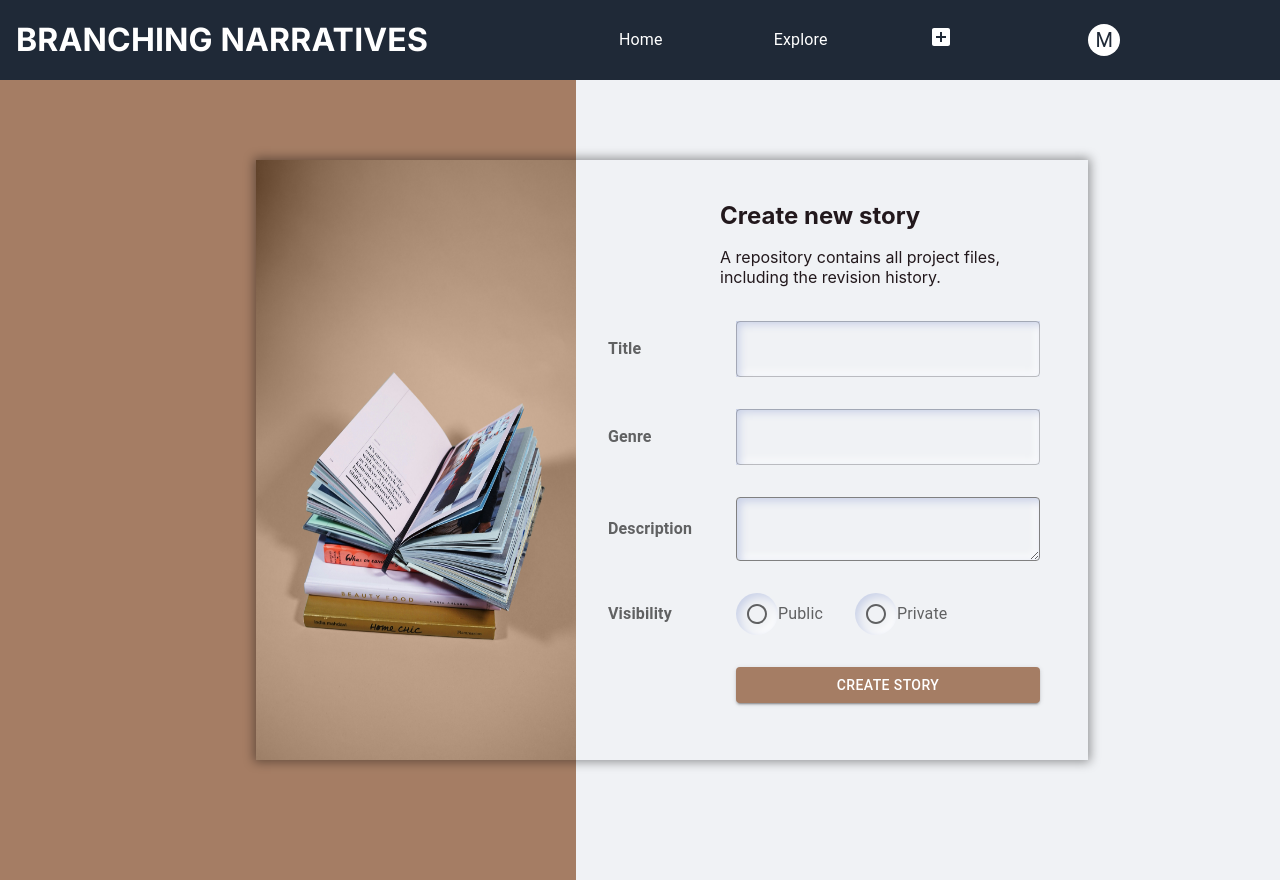
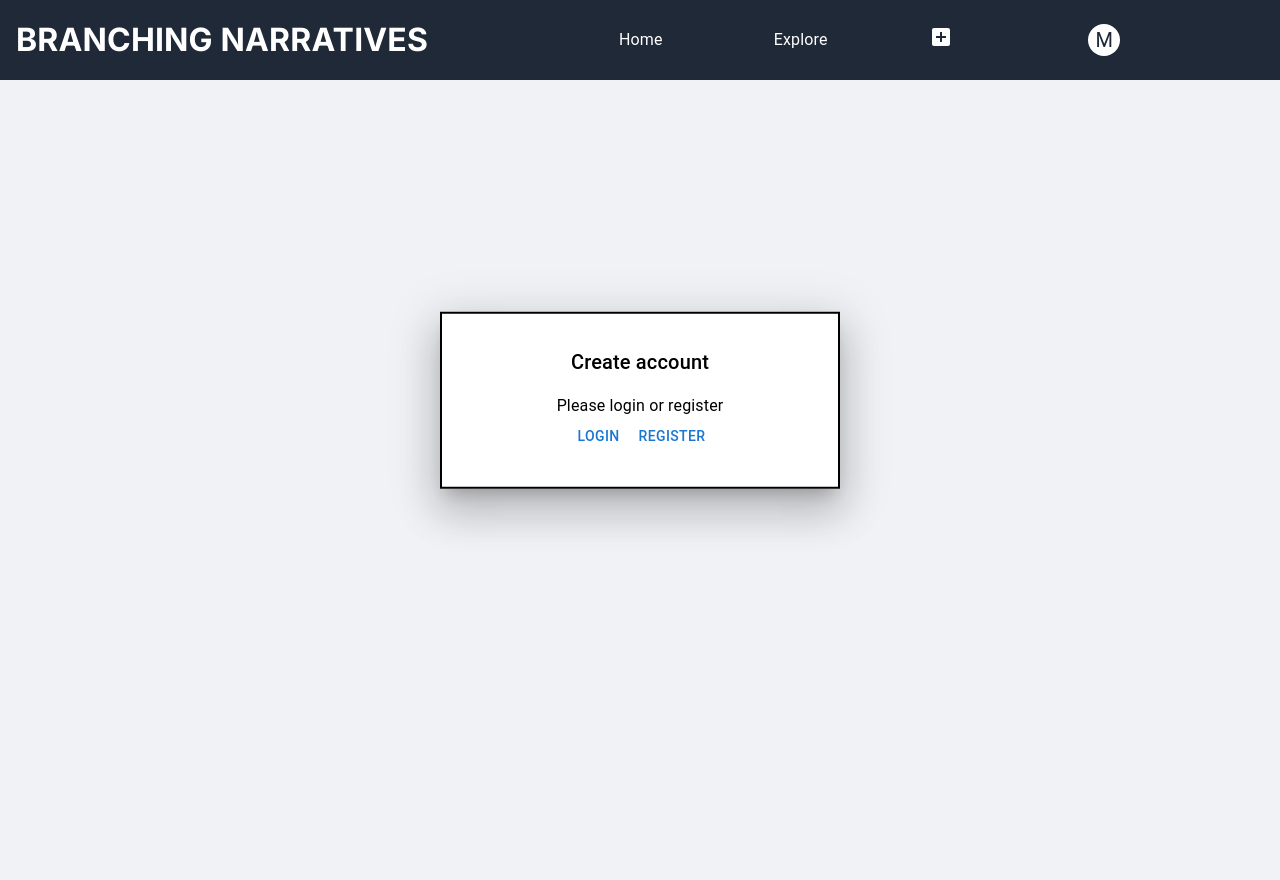
Before and after one commit to NihalSrivastavaRC/Branching-Narratives-Frontend, a React (Create React App) app: page /newStory in a window 1280 px wide. After the commit the page ends 800 px from the top, so only its background shows below. Built offline with nearby package versions, Linux system fonts and the light colour scheme; no server answers.

Commit message:
added login check frontend modal.

```diff
--- /dev/null
+++ b/src/components/NotLoggedIn.js
@@ -0,0 +1,61 @@
+import React from "react";
+import { Button, Box, Typography } from "@mui/material";
+
+import { useNavigate } from "react-router-dom";
+
+const style = {
+  position: "absolute",
+  top: "50%",
+  left: "50%",
+  transform: "translate(-50%, -50%)",
+  width: 400,
+  bgcolor: "background.paper",
+  border: "2px solid #000",
+  boxShadow: 24,
+  p: 4,
+};
+
+function NotLoggedIn() {
+  const navigate = useNavigate();
+  return (
+    <Box sx={style}>
+      <Typography
+        id="modal-modal-title"
+        variant="h6"
+        component="h2"
+        style={{ textAlign: "center" }}
+      >
+        Create account
+      </Typography>
+      <Typography
+        id="modal-modal-description"
+        sx={{
+          mt: 2,
+          display: "flex",
+          flexDirection: "column",
+          alignItems: "center",
+        }}
+      >
+        Please login or register
+        <div>
+          <Button
+            onClick={() => {
+              navigate("/login");
+            }}
+          >
+            Login
+          </Button>
+          <Button
+            onClick={() => {
+              navigate("/register");
+            }}
+          >
+            Register
+          </Button>
+        </div>
+      </Typography>
+    </Box>
+  );
+}
+
+export default NotLoggedIn;
--- a/src/pages/Explore.js
+++ b/src/pages/Explore.js
@@ -17,12 +17,26 @@ import { useNavigate } from "react-router-dom";
 function Explore() {
   const [stories, setStories] = useState([]);
   const [searchWord, setSearchWord] = useState("");
+  const [isLoggedIn, setIsLoggedIn] = useState("");
 
   const navigate = useNavigate();
 
   const BASE_URL = "http://localhost:3001";
 
+  const token = localStorage.getItem("jwt_token");
+
   useEffect(() => {
+    axios
+      .get(BASE_URL + "/isLoggedIn", {
+        headers: { Authorization: `Bearer ${token}` },
+      })
+      .then((response) => {
+        setIsLoggedIn(true);
+      })
+      .catch((err) => {
+        console.log(err);
+        setIsLoggedIn(false);
+      });
     axios
       .get(BASE_URL + "/getAllStories")
       .then((response) => {
@@ -32,7 +46,7 @@ function Explore() {
       .catch((err) => {
         console.log(err);
       });
-  }, []);
+  }, [token]);
 
   const fork = (title, genre, description, content, username) => {
     const token = localStorage.getItem("jwt_token");
@@ -174,6 +188,7 @@ function Explore() {
                     </Button>
                     <Button
                       size="small"
+                      disabled={!isLoggedIn}
                       onClick={() => {
                         let latest_commit_content = "";
                         if (story.commit_history) {
--- a/src/pages/MyStories.js
+++ b/src/pages/MyStories.js
@@ -9,10 +9,13 @@ import {
 } from "@mui/material";
 import axios from "axios";
 import { useNavigate } from "react-router-dom";
+import NotLoggedIn from "../components/NotLoggedIn";
 
 export default function MyStories() {
   const [stories, setStories] = useState([]);
   const [updateCalled, setUpdateCalled] = useState(false);
+  const [isLoggedIn, setIsLoggedIn] = useState("");
+
   const BASE_URL = "http://localhost:3001";
   const navigate = useNavigate();
 
@@ -36,6 +39,17 @@ export default function MyStories() {
 
   useEffect(() => {
     axios
+      .get(BASE_URL + "/isLoggedIn", {
+        headers: { Authorization: `Bearer ${token}` },
+      })
+      .then((response) => {
+        setIsLoggedIn(true);
+      })
+      .catch((err) => {
+        console.log(err);
+        setIsLoggedIn(false);
+      });
+    axios
       .get(BASE_URL + "/getStories", {
         headers: { Authorization: `Bearer ${token}` },
       })
@@ -48,13 +62,19 @@ export default function MyStories() {
   }, [updateCalled, token]);
 
   return (
+    <>
+      {isLoggedIn ? (
         <div style={{ padding: "1rem" }}>
           <h2>MyStories</h2>
           <Grid container>
             {stories.map((story, index) => {
               return (
                 <Grid item xs={12} sm={6} key={index}>
-              <Card variant="outlined" key={index} style={{ margin: "1rem" }}>
+                  <Card
+                    variant="outlined"
+                    key={index}
+                    style={{ margin: "1rem" }}
+                  >
                     <CardContent>
                       <Typography
                         sx={{ fontSize: 14 }}
@@ -69,7 +89,9 @@ export default function MyStories() {
                       <Typography sx={{ mb: 1.5 }} color="text.secondary">
                         {story.username}
                       </Typography>
-                  <Typography variant="body2">{story.description}</Typography>
+                      <Typography variant="body2">
+                        {story.description}
+                      </Typography>
                     </CardContent>
                     <CardActions>
                       <Button
@@ -78,8 +100,9 @@ export default function MyStories() {
                           let latest_commit_content = "";
                           if (story.commit_history) {
                             latest_commit_content =
-                          story.commit_history[story.commit_history.length - 1]
-                            .content;
+                              story.commit_history[
+                                story.commit_history.length - 1
+                              ].content;
                           }
 
                           navigate("/storyEditor", {
@@ -126,5 +149,9 @@ export default function MyStories() {
             })}
           </Grid>
         </div>
+      ) : (
+        <NotLoggedIn />
+      )}
+    </>
   );
 }
--- a/src/pages/NewStory.js
+++ b/src/pages/NewStory.js
@@ -1,4 +1,4 @@
-import React, { useState } from "react";
+import React, { useState, useEffect } from "react";
 import {
   TextField,
   TextareaAutosize,
@@ -13,15 +13,33 @@ import {
 import { useNavigate } from "react-router-dom";
 import axios from "axios";
 
+import NotLoggedIn from "../components/NotLoggedIn";
+
 export default function NewStory() {
   const [title, setTitle] = useState("");
   const [genre, setGenre] = useState("");
   const [description, setDescription] = useState("");
   const [visibility, setVisibility] = useState("");
+  const [isLoggedIn, setIsLoggedIn] = useState("");
 
   const BASE_URL = "http://localhost:3001";
 
   const navigate = useNavigate();
+  const token = localStorage.getItem("jwt_token");
+
+  useEffect(() => {
+    axios
+      .get(BASE_URL + "/isLoggedIn", {
+        headers: { Authorization: `Bearer ${token}` },
+      })
+      .then((response) => {
+        setIsLoggedIn(true);
+      })
+      .catch((err) => {
+        console.log(err);
+        setIsLoggedIn(false);
+      });
+  }, [token]);
 
   const onClickHandler = () => {
     const token = localStorage.getItem("jwt_token");
@@ -55,6 +73,8 @@ export default function NewStory() {
   };
 
   return (
+    <>
+      {isLoggedIn ? (
         <div
           className="page"
           style={{
@@ -97,10 +117,22 @@ export default function NewStory() {
                 alignItems: "center",
               }}
             >
-          <h2 style={{ gridColumnStart: 2, gridColumnEnd: 3, gridRowStart: 1 }}>
+              <h2
+                style={{
+                  gridColumnStart: 2,
+                  gridColumnEnd: 3,
+                  gridRowStart: 1,
+                }}
+              >
                 Create new story
               </h2>
-          <p style={{ gridColumnStart: 2, gridColumnEnd: 3, gridRowStart: 2 }}>
+              <p
+                style={{
+                  gridColumnStart: 2,
+                  gridColumnEnd: 3,
+                  gridRowStart: 2,
+                }}
+              >
                 A repository contains all project files, including the revision
                 history.
               </p>
@@ -260,5 +292,9 @@ export default function NewStory() {
             </div>
           </div>
         </div>
+      ) : (
+        <NotLoggedIn />
+      )}
+    </>
   );
 }
--- a/src/pages/Profile.js
+++ b/src/pages/Profile.js
@@ -2,6 +2,8 @@ import React, { useEffect, useState } from "react";
 import axios from "axios";
 
 import { Avatar } from "@mui/material";
+
+import NotLoggedIn from "../components/NotLoggedIn";
 
 // Photo by <a href="https://unsplash.com/@sample_in_photography?utm_content=creditCopyText&utm_medium=referral&utm_source=unsplash">Lucia Macedo</a> on <a href="https://unsplash.com/photos/a-hand-holding-a-pen-and-writing-on-top-of-a-bottle-Jowx9DUhoMM?utm_content=creditCopyText&utm_medium=referral&utm_source=unsplash">Unsplash</a>
 
@@ -9,11 +11,24 @@ export default function Profile() {
   const [user, setUser] = useState({ username: "", penName: "" });
   const [userGenres, setUserGenres] = useState([]);
   const [topStories, setTopStories] = useState([]);
+  const [isLoggedIn, setIsLoggedIn] = useState("");
 
   const BASE_URL = "http://localhost:3001";
   const token = localStorage.getItem("jwt_token");
 
   useEffect(() => {
+    axios
+      .get(BASE_URL + "/isLoggedIn", {
+        headers: { Authorization: `Bearer ${token}` },
+      })
+      .then((response) => {
+        setIsLoggedIn(true);
+      })
+      .catch((err) => {
+        console.log(err);
+        setIsLoggedIn(false);
+      });
+
     axios
       .get(BASE_URL + "/getUser", {
         headers: { Authorization: `Bearer ${token}` },
@@ -49,6 +64,8 @@ export default function Profile() {
   }, [token]);
 
   return (
+    <>
+      {isLoggedIn ? (
         <div
           className="outer-container"
           style={{
@@ -91,11 +108,19 @@ export default function Profile() {
             {user.username}
             <h3 style={{ margin: "1rem", gridRowStart: 3 }}>Pen Name</h3>{" "}
             {user.penName}
-        <h3 style={{ margin: "1rem", gridRowStart: 4 }}>Speciality genre</h3>
+            <h3 style={{ margin: "1rem", gridRowStart: 4 }}>
+              Speciality genre
+            </h3>
             {userGenres.join(", ")}
-        <h3 style={{ margin: "1rem", gridRowStart: 5 }}>Popular Stories:</h3>
+            <h3 style={{ margin: "1rem", gridRowStart: 5 }}>
+              Popular Stories:
+            </h3>
             {topStories.join(", ")}
           </div>
         </div>
+      ) : (
+        <NotLoggedIn />
+      )}
+    </>
   );
 }
```
Lines whose indentation alone changed are shown as unchanged.
